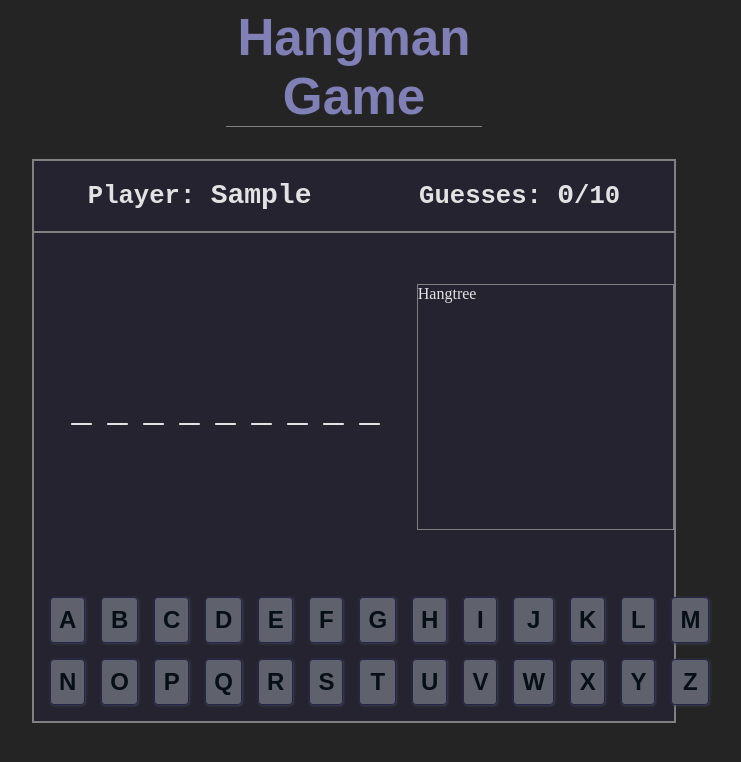
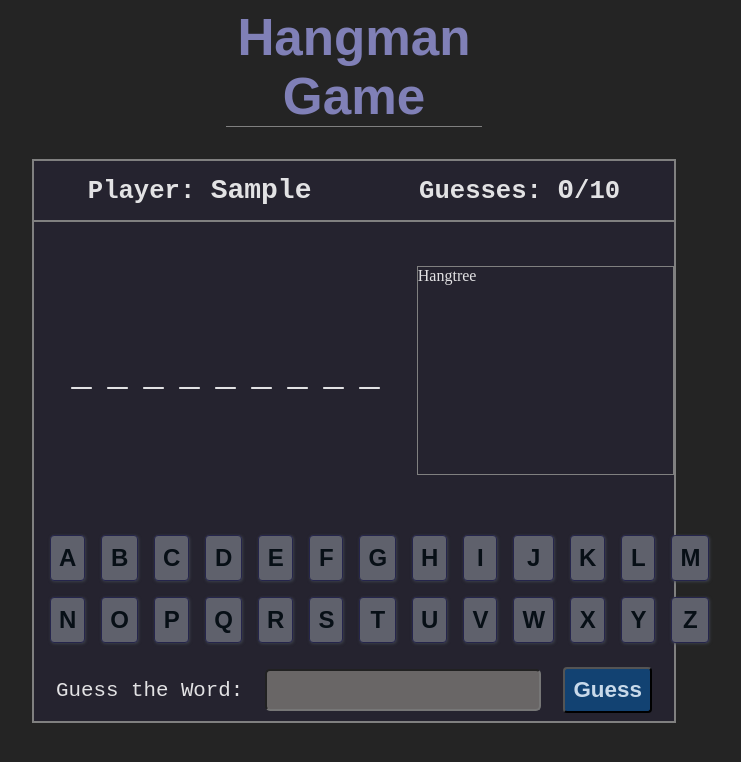
Before and after one commit to vivaldev/hangman-ts, a React (Vite) app: page / in a window 1280 px wide. Both pictures are taken after typing "Sample" into the empty fields and a click on the button "Start Game". Shown: the top 762 px of the page, without its empty margins (294-1035 px from the left). Built offline with nearby package versions, Linux system fonts and the light colour scheme.

Commit message:
Guess word component

```diff
--- a/src/App.tsx
+++ b/src/App.tsx
@@ -8,9 +8,10 @@ import { useGame } from "./components/context/GameProvider";
 
 const App: React.FC = () => {
   const [gameStarted, setGameStarted] = useState(false);
-  const [wordLength, setWordLength] = useState(10);
+  const [difficulty, setDifficulty] = useState(10);
   const [randomWordChars, setRandomWordChars] = useState<WordChars[]>([]);
   const [alphabets, setAlphabets] = useState(initialAlphabets);
+  const [guessedWord, setGuessedWord] = useState("");
 
   const { guessCount, setGuessCount } = useGame();
 
@@ -24,7 +25,7 @@ const App: React.FC = () => {
     // Get all word objects from DB and filter them by word length (user set difficulty)
     const onlyWordsArray = wordsArray.map((wordObject) => wordObject.word);
     const filteredWords = onlyWordsArray.filter(
-      (word) => word.length <= wordLength
+      (word) => word.length <= difficulty
     );
 
     // Choose a random word from the filtered word candidates
@@ -39,7 +40,7 @@ const App: React.FC = () => {
     setRandomWordChars(chosenWordChars);
   }
 
-  function handleGuess(event: React.MouseEvent<HTMLButtonElement>) {
+  function handleCharGuess(event: React.MouseEvent<HTMLButtonElement>) {
     // Check if player has any guesses left and add count
     if (guessCount < 9) {
       setGuessCount((count) => count + 1);
@@ -70,36 +71,23 @@ const App: React.FC = () => {
     );
   }
 
-  // Display the alphabet buttons that player uses to guess the word
-  const alphabetsDisplay = alphabets.map((alphabet) => (
-    <button
-      onClick={handleGuess}
-      disabled={alphabet.isGuessed}
-      className={`alphabet-btn ${alphabet.isGuessed ? "guessed" : ""}`}
-      key={alphabet.letter}
-    >
-      {alphabet.letter}
-    </button>
-  ));
-
-  // Display the word that player is trying to guess as individual characters
-  const wordChars = randomWordChars.map(
-    (charObj: { letter: string; isVisible: boolean }, index: number) => (
-      <div key={charObj.letter + index} className="guess-letter">
-        {charObj.isVisible ? charObj.letter : "_"}
-      </div>
-    )
-
-    // Check matched
-  );
+  function handleWordGuess() {
+    console.log("word guess");
+  }
 
   return (
     <div className="App">
       <Header />
       {gameStarted ? (
-        <Game wordChars={wordChars} alphabetsDisplay={alphabetsDisplay} />
+        <Game
+          randomWordChars={randomWordChars}
+          alphabets={alphabets}
+          handleCharGuess={handleCharGuess}
+          handleWordGuess={handleWordGuess}
+          setGuessedWord={setGuessedWord}
+        />
       ) : (
-        <Menu handleStartGame={handleStartGame} setWordLength={setWordLength} />
+        <Menu handleStartGame={handleStartGame} setDifficulty={setDifficulty} />
       )}
     </div>
   );
--- /dev/null
+++ b/src/components/Game/AlphabetsDisplay.tsx
@@ -0,0 +1,28 @@
+import React from "react";
+import { Alphabet } from "../../data";
+
+interface AlphabetsDisplayProps {
+  alphabets: Alphabet[];
+  handleCharGuess: React.MouseEventHandler<HTMLButtonElement>;
+}
+
+const AlphabetsDisplay: React.FC<AlphabetsDisplayProps> = ({
+  alphabets,
+  handleCharGuess,
+}) => {
+  // Display the alphabet buttons that player uses to guess the word
+  const alphabetsDisplay = alphabets.map((alphabet) => (
+    <button
+      onClick={handleCharGuess}
+      disabled={alphabet.isGuessed}
+      className={`alphabet-btn ${alphabet.isGuessed ? "guessed" : ""}`}
+      key={alphabet.letter}
+    >
+      {alphabet.letter}
+    </button>
+  ));
+
+  return <div className="letters-row">{alphabetsDisplay}</div>;
+};
+
+export default AlphabetsDisplay;
--- a/src/components/Game/Game.tsx
+++ b/src/components/Game/Game.tsx
@@ -1,26 +1,42 @@
 import React from "react";
 import GameHeader from "./GameHeader";
+import WordCharecters from "./WordCharecters";
+import GuessWord from "./GuessWord";
+import { WordChars, Alphabet } from "../../data";
+import AlphabetsDisplay from "./AlphabetsDisplay";
 
 interface GameProps {
-  wordChars: any;
-  alphabetsDisplay: any;
+  randomWordChars: WordChars[];
+  alphabets: Alphabet[];
+  handleCharGuess: React.MouseEventHandler<HTMLButtonElement>;
+  handleWordGuess: React.FormEventHandler<HTMLFormElement>;
+  setGuessedWord: (value: string) => void;
 }
 
 const Game: React.FC<GameProps> = ({
-  wordChars,
-
-  alphabetsDisplay,
+  randomWordChars,
+  alphabets,
+  handleCharGuess,
+  handleWordGuess,
+  setGuessedWord,
 }) => {
   return (
     <div className="game">
       <GameHeader />
       <div className="game-display">
-        <div className="console-letters">{wordChars}</div>
+        <WordCharecters randomWordChars={randomWordChars} />
         <div className="console-hangtree">Hangtree</div>
       </div>
       <div className="game-input">
-        <div className="letters-row">{alphabetsDisplay}</div>
+        <AlphabetsDisplay
+          alphabets={alphabets}
+          handleCharGuess={handleCharGuess}
+        />
       </div>
+      <GuessWord
+        handleWordGuess={handleWordGuess}
+        setGuessedWord={setGuessedWord}
+      />
     </div>
   );
 };
--- a/src/components/Game/GameHeader.tsx
+++ b/src/components/Game/GameHeader.tsx
@@ -1,5 +1,5 @@
 import React, { useContext } from "react";
-import { useGame } from "../../components/context/GameProvider";
+import { useGame } from "../context/GameProvider";
 
 const GameHeader = () => {
   const { playerName, guessCount } = useGame();
--- /dev/null
+++ b/src/components/Game/GuessWord.tsx
@@ -0,0 +1,30 @@
+import React from "react";
+
+interface GuessWordProps {
+  handleWordGuess: React.FormEventHandler<HTMLFormElement>;
+  setGuessedWord: (value: string) => void;
+}
+
+const GuessWord: React.FC<GuessWordProps> = ({
+  handleWordGuess,
+  setGuessedWord,
+}) => {
+  return (
+    <form className="guess-word-form" onSubmit={handleWordGuess}>
+      <label htmlFor="guessWordInput" className="guess-word-label">
+        Guess the Word:
+      </label>
+      <input
+        type="text"
+        name="guessWordInput"
+        className="guess-word-input"
+        onChange={(e) => setGuessedWord(e.target.value)}
+      />
+      <button className="btn" type="submit">
+        Guess
+      </button>
+    </form>
+  );
+};
+
+export default GuessWord;
--- /dev/null
+++ b/src/components/Game/WordCharecters.tsx
@@ -0,0 +1,21 @@
+import React from "react";
+import { WordChars } from "../../data";
+
+interface WordCharectersProps {
+  randomWordChars: WordChars[];
+}
+
+const WordCharecters: React.FC<WordCharectersProps> = ({ randomWordChars }) => {
+  // Display the word that player is trying to guess as individual characters
+  const wordChars = randomWordChars.map(
+    (charObj: { letter: string; isVisible: boolean }, index: number) => (
+      <div key={charObj.letter + index} className="guess-letter">
+        {charObj.isVisible ? charObj.letter : "_"}
+      </div>
+    )
+  );
+
+  return <div className="console-letters">{wordChars}</div>;
+};
+
+export default WordCharecters;
--- a/src/components/Menu.tsx
+++ b/src/components/Menu.tsx
@@ -1,17 +1,17 @@
 import React from "react";
-import { useGame } from "../components/context/GameProvider";
+import { useGame } from "./context/GameProvider";
 
 interface MenuProps {
   handleStartGame: React.FormEventHandler<HTMLFormElement>;
 
-  setWordLength: React.Dispatch<React.SetStateAction<number>>;
+  setDifficulty: React.Dispatch<React.SetStateAction<number>>;
 }
 
-const Menu: React.FC<MenuProps> = ({ handleStartGame, setWordLength }) => {
+const Menu: React.FC<MenuProps> = ({ handleStartGame, setDifficulty }) => {
   const { setPlayerName } = useGame();
 
   function handleSliderChange(event: React.ChangeEvent<HTMLInputElement>) {
-    setWordLength(Number(event.target.value));
+    setDifficulty(Number(event.target.value));
   }
 
   return (
--- a/src/components/context/GameProvider.tsx
+++ b/src/components/context/GameProvider.tsx
@@ -20,7 +20,12 @@ export const GameProvider: React.FC<GameProviderProps> = ({ children }) => {
 
   return (
     <GameContext.Provider
-      value={{ playerName, setPlayerName, guessCount, setGuessCount }}
+      value={{
+        playerName,
+        setPlayerName,
+        guessCount,
+        setGuessCount,
+      }}
     >
       {children}
     </GameContext.Provider>
--- a/src/main.tsx
+++ b/src/main.tsx
@@ -2,7 +2,7 @@ import React from "react";
 import ReactDOM from "react-dom/client";
 import App from "./App.tsx";
 import "./styles.css";
-import { GameProvider } from "./components/context/GameProvider";
+import { GameProvider } from "./components/context/GameProvider.tsx";
 
 ReactDOM.createRoot(document.getElementById("root") as HTMLElement).render(
   <React.StrictMode>
--- a/src/styles.css
+++ b/src/styles.css
@@ -109,7 +109,7 @@ h1 {
   display: flex;
   flex-direction: column;
   align-items: center;
-  justify-content: space-between;
+  justify-content: space-around;
 
   background-color: rgb(37, 35, 47);
 }
@@ -241,3 +241,29 @@ form > button {
   opacity: 1;
   box-shadow: 0.05rem 0.05rem 3px rgb(62, 67, 77);
 }
+
+/* Guess word */
+
+.guess-word-form {
+  width: 100%;
+
+  display: flex;
+  align-items: center;
+  justify-content: space-evenly;
+
+  margin: 0.5rem;
+}
+
+.guess-word-label {
+  font-size: 1.3rem;
+  font-family: "Courier New", Courier, monospace;
+}
+
+.guess-word-input {
+  width: 40%;
+  height: 60%;
+
+  border-radius: 5px;
+
+  font-size: 1.5rem;
+}
--- a/tsconfig.json
+++ b/tsconfig.json
@@ -19,6 +19,6 @@
     "noUnusedParameters": true,
     "noFallthroughCasesInSwitch": true
   },
-  "include": ["src"],
+  "include": ["src", "src/components/context"],
   "references": [{ "path": "./tsconfig.node.json" }]
 }
```
